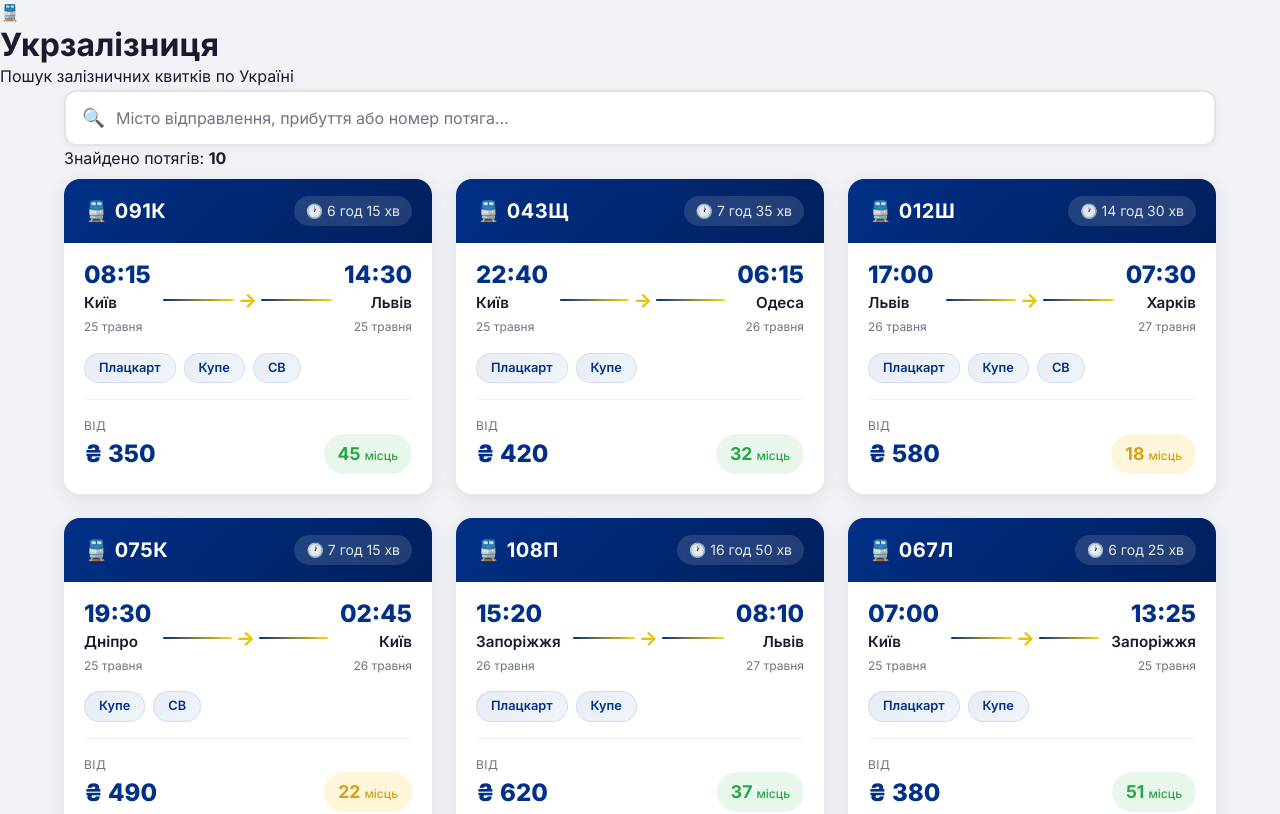
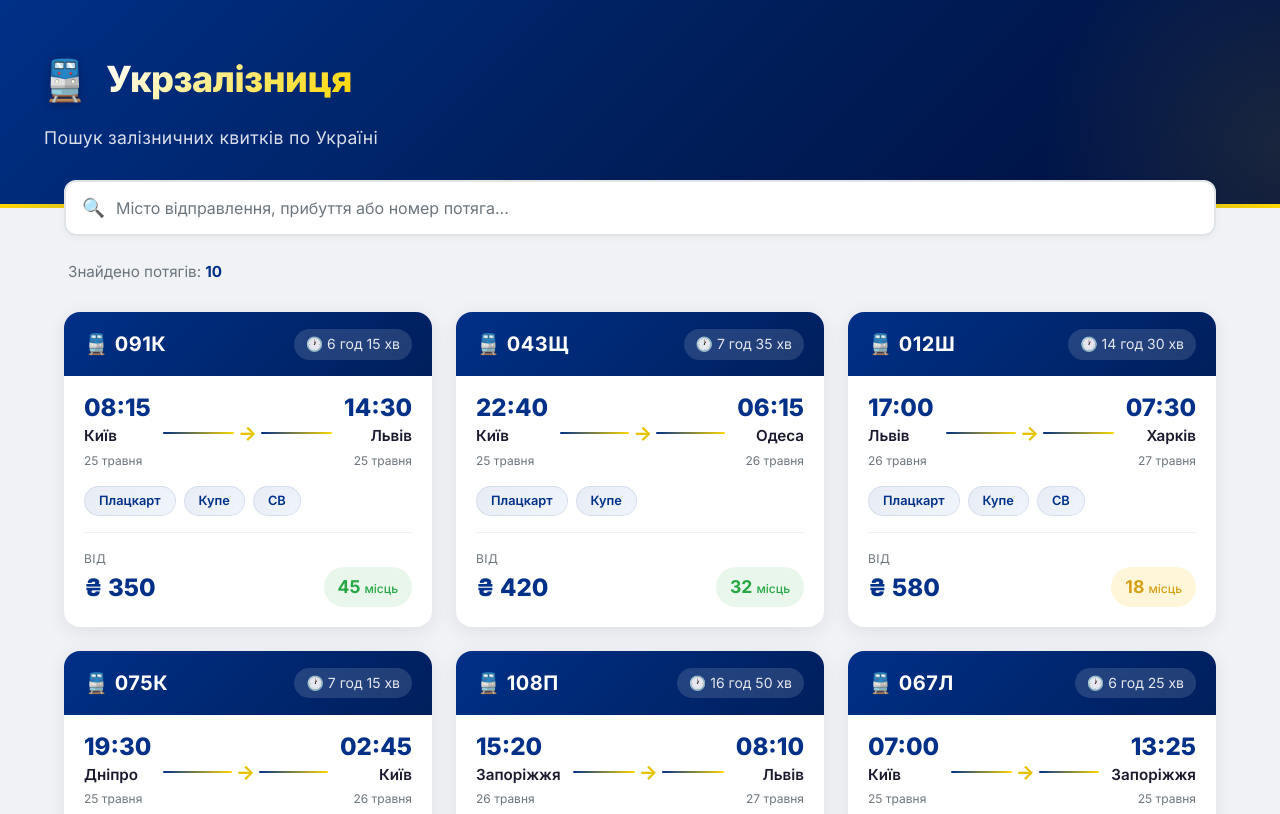
Before and after one commit to s-yaremchuk/web-frontend-Lab9, a React (Vite) app: page / in a window 1280 px wide. Shown: the top 814 px of the page. Built offline with nearby package versions, Linux system fonts and the light colour scheme.

Commit message:
Додано стилі для сторінки Home та Header

```diff
--- a/src/pages/Home.module.css
+++ b/src/pages/Home.module.css
@@ -1,16 +1,126 @@
-/* Home page placeholder styles - will be enhanced in next commit */
+/* ============================================
+   Home Page & Header Styles
+   ============================================ */
+
 .page {
   min-height: 100vh;
   display: flex;
   flex-direction: column;
+  background: var(--color-bg);
 }
 
+/* Header */
+.header {
+  background: linear-gradient(135deg, var(--color-primary) 0%, var(--color-primary-dark) 50%, #001040 100%);
+  color: #ffffff;
+  padding: 48px 24px 56px;
+  position: relative;
+  overflow: hidden;
+}
+
+.header::before {
+  content: '';
+  position: absolute;
+  top: -50%;
+  right: -20%;
+  width: 500px;
+  height: 500px;
+  background: radial-gradient(circle, rgba(255, 215, 0, 0.1) 0%, transparent 70%);
+  border-radius: 50%;
+  pointer-events: none;
+}
+
+.header::after {
+  content: '';
+  position: absolute;
+  bottom: 0;
+  left: 0;
+  right: 0;
+  height: 4px;
+  background: linear-gradient(90deg, var(--color-accent), var(--color-primary-light), var(--color-accent));
+}
+
+.headerContent {
+  max-width: 1200px;
+  margin: 0 auto;
+  position: relative;
+  z-index: 1;
+}
+
+.logo {
+  display: flex;
+  align-items: center;
+  gap: 16px;
+  margin-bottom: 12px;
+}
+
+.logoIcon {
+  font-size: 2.5rem;
+  filter: drop-shadow(0 2px 4px rgba(0, 0, 0, 0.3));
+}
+
+.logoText {
+  font-size: 2.25rem;
+  font-weight: 800;
+  letter-spacing: -0.5px;
+  background: linear-gradient(135deg, #ffffff 0%, var(--color-accent) 100%);
+  -webkit-background-clip: text;
+  -webkit-text-fill-color: transparent;
+  background-clip: text;
+}
+
+.subtitle {
+  font-size: 1.1rem;
+  opacity: 0.85;
+  font-weight: 400;
+  margin-left: 4px;
+  letter-spacing: 0.3px;
+}
+
+/* Main Content */
 .main {
   flex: 1;
+  margin-top: -28px;
+  position: relative;
+  z-index: 2;
 }
 
 .container {
   max-width: 1200px;
   margin: 0 auto;
-  padding: 0 24px;
+  padding: 0 24px 40px;
 }
+
+/* Search Section */
+.searchSection {
+  margin-bottom: 24px;
+}
+
+/* Results Info */
+.resultsInfo {
+  display: flex;
+  justify-content: space-between;
+  align-items: center;
+  margin-bottom: 20px;
+  padding: 0 4px;
+}
+
+.resultsCount {
+  font-size: 0.95rem;
+  color: var(--color-text-light);
+}
+
+.resultsCount strong {
+  color: var(--color-primary);
+  font-weight: 700;
+}
+
+/* Footer */
+.footer {
+  background: var(--color-primary-dark);
+  color: rgba(255, 255, 255, 0.7);
+  text-align: center;
+  padding: 20px 24px;
+  font-size: 0.85rem;
+  margin-top: auto;
+}
```
